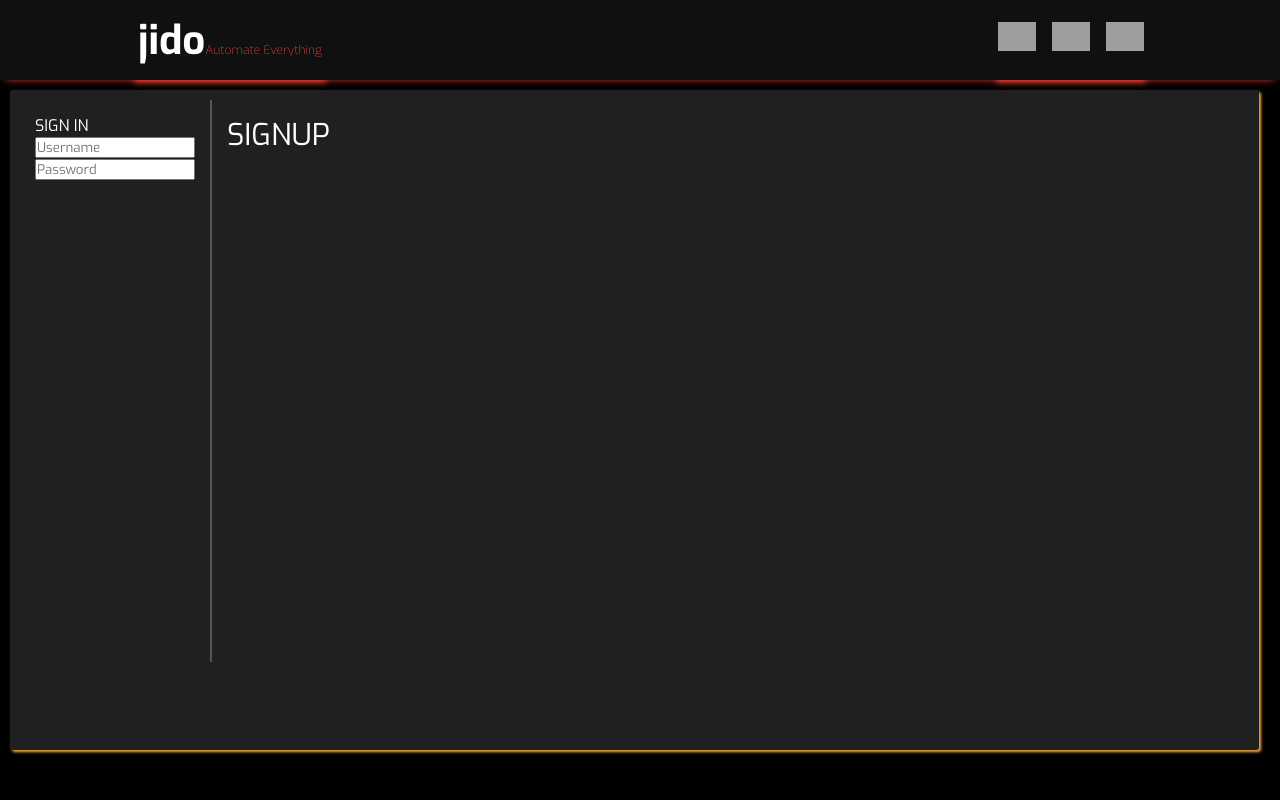
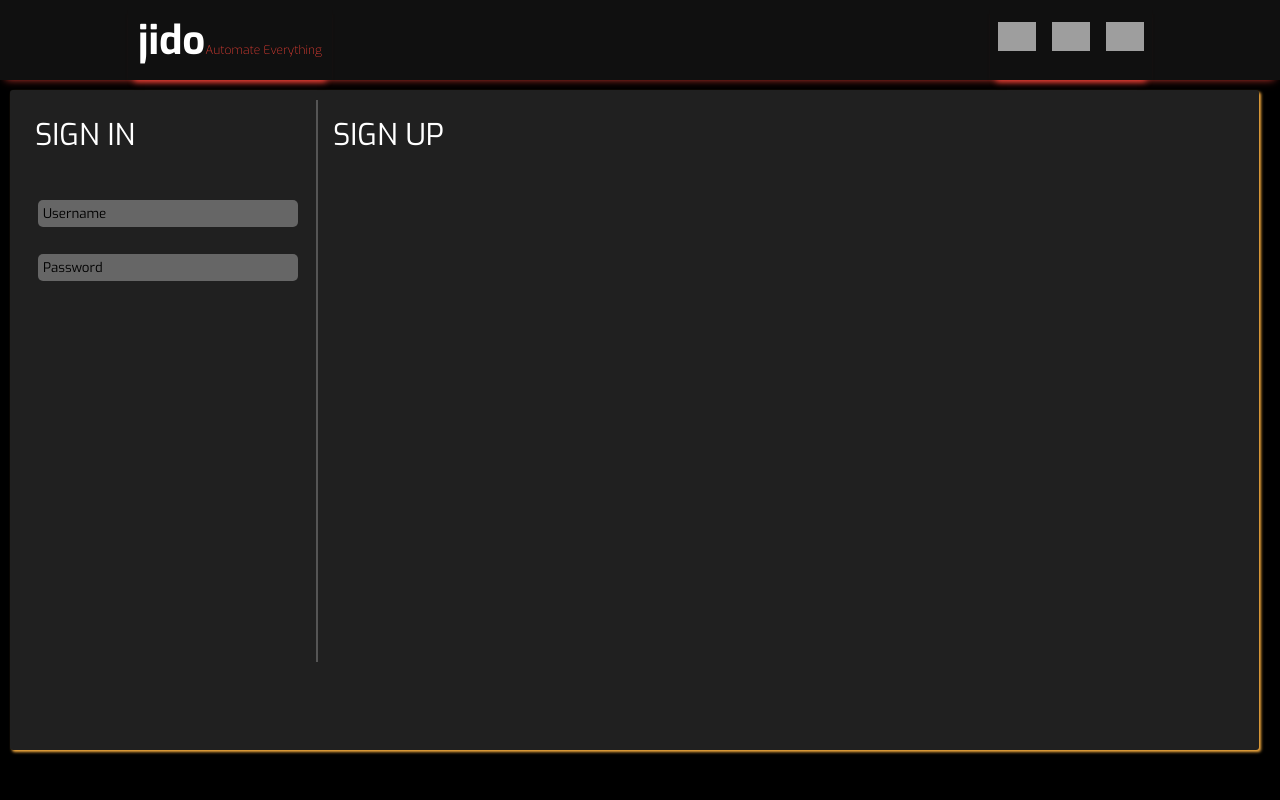
Before and after one commit to B6Infinity/jido, a Django app: template templates/login.html in a window 1280 px wide. Run offline with Django 3.2, Linux system fonts and the light colour scheme; the template is opened without the code that fills it, so the values that code supplies are empty; grey boxes are pictures that could not be loaded.

Commit message:
ii input da ne!

```diff
--- a/static/style.css
+++ b/static/style.css
@@ -1,8 +1,12 @@
 @import url('https://fonts.googleapis.com/css2?family=Exo:ital,wght@0,100;0,200;0,300;0,400;0,500;0,600;0,700;0,800;0,900;1,100;1,200;1,300;1,400;1,500;1,600;1,700;1,800;1,900&display=swap');
 :root {
-    --ORANGEISH : #EE4036;
-    --YELLOWISH : #FAAF40;
+    --ORANGEISH: #EE4036;
+    --ORANGEISH__fade1: rgba(238, 63, 54, 0.8);
+    --ORANGEISH__fade2: rgba(238, 63, 54, 0.5);
+    --ORANGEISH__fade3: rgba(238, 63, 54, 0.3);
+    --YELLOWISH: #FAAF40;
 }
+
 * {
     margin: 0;
     padding: 0;
@@ -11,11 +15,9 @@
     font-family: 'Exo', sans-serif;
 }
 
-
 body {
     background-color: #000000;
 }
-
 
 /* TEXT DECOR */
 
@@ -59,11 +61,48 @@ body {
     font-size: 10px;
 }
 
-hr{
+hr {
     border: 1px solid #555;
 }
 
+input::placeholder {
+    /* Chrome, Firefox, Opera, Safari 10.1+ */
+    color: black;
+    opacity: 1;
+    /* Firefox */
+}
+
+input:-ms-input-placeholder {
+    /* Internet Explorer 10-11 */
+    color: black;
+}
+
+input::-ms-input-placeholder {
+    /* Microsoft Edge */
+    color: black;
+}
+
+input:hover {
+    background-color: #888;
+}
+input:focus {
+    transform: translate(-3px, -3px);
+    background-color: var(--ORANGEISH__fade1);
+}
+input {
+    transition: 0.2s;
+    border: none;
+    outline: none;
+    padding: 5px;
+    margin: 3px;
+    border-radius: 5px;
+    /* color: white; */
+    background-color: #666;
+    width: 250px;
+}
+
 /* FLEXy */
+
 .flex-row {
     display: flex;
     flex-direction: row;
@@ -84,9 +123,10 @@ hr{
     flex-direction: column-reverse;
 }
 
-.flex-grow{
+.flex-grow {
     flex-grow: 1;
 }
+
 .flex-grow div {
     flex-grow: 1;
 }
@@ -95,7 +135,6 @@ hr{
     margin: 5px;
     padding: 10px;
 }
-
 
 .mainheader {
     width: 100%;
@@ -175,7 +214,6 @@ hr{
     box-shadow: 2px 2px 3px var(--YELLOWISH);
 }
 
-
 /* FOR PHONES */
 
 @media only screen and (max-device-width: 640px) {
@@ -192,7 +230,7 @@ hr{
         flex-direction: column;
         overflow: auto;
     }
-    hr{
+    hr {
         display: none;
     }
 }
--- a/templates/login.html
+++ b/templates/login.html
@@ -5,10 +5,11 @@
 <div class="slate-container">
     <div class="flex-row row-responsive">
         <div class="flex-object">
-            SIGN IN
+            <div class="fnt-med">SIGN IN</div>
 
+            <br><br>
             <div class="signin-container">
-                <input type="text" name="username" id="username" placeholder="Username"><br>
+                <input type="text" name="username" id="username" placeholder="Username"><br><br>
                 <input type="password" name="password" id="password" placeholder="Password"><br>
             </div>
 
@@ -18,7 +19,10 @@
 
 
         <hr style="height: 70vh;">
-        <div class="flex-object flex-grow fnt-med">SIGNUP</div>
+        <div class="flex-object flex-grow">
+            <div class="fnt-med">SIGN UP</div>
+
+        </div>
 
 
     </div>
```
Also changed, not shown: resh.txt (line endings or trailing spaces).
